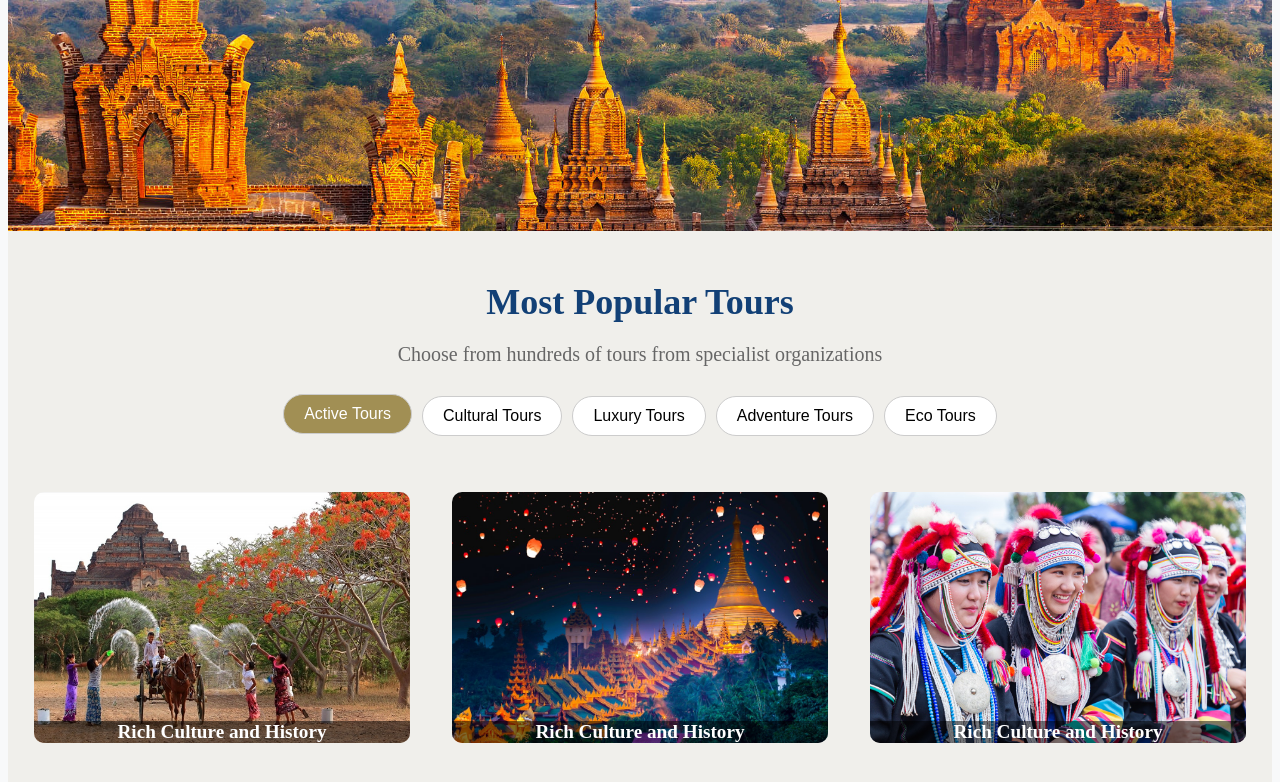
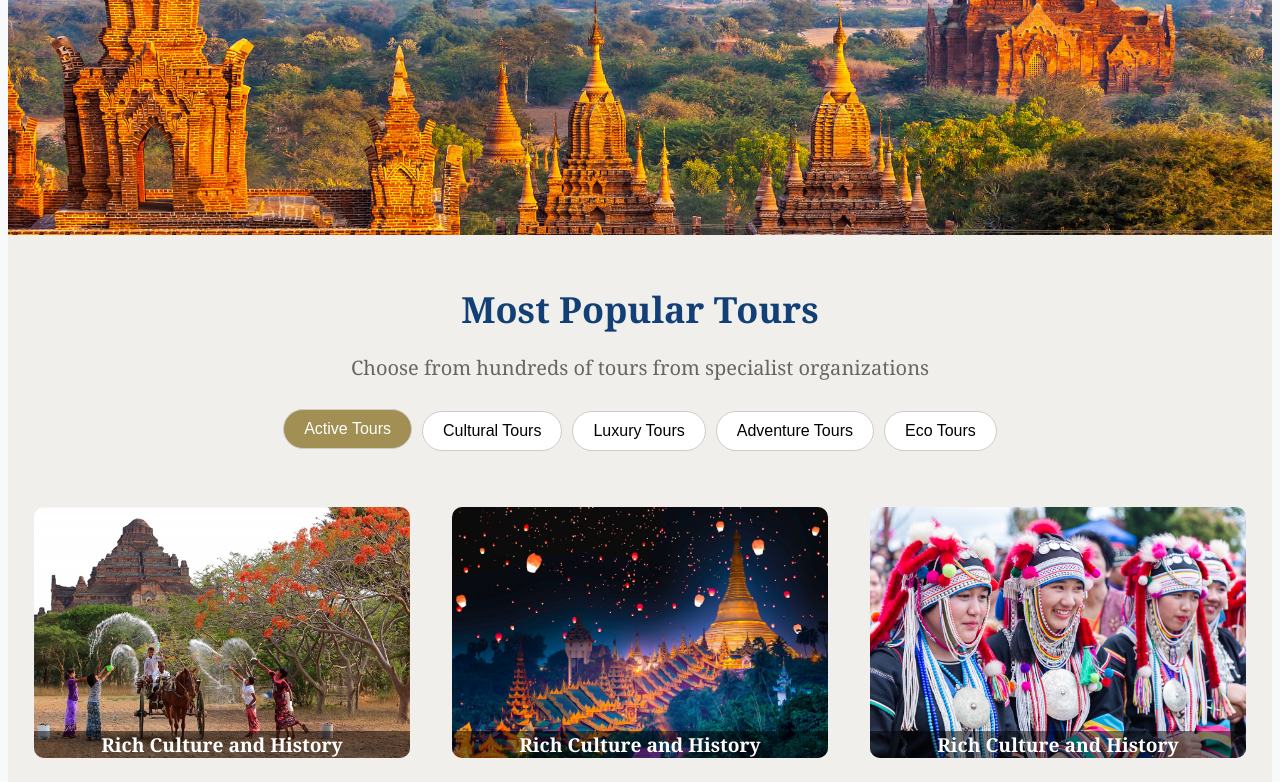
Before and after one commit to aaungdev/Tourist-Bureau, a plain HTML site: page index.html in a window 1280 px wide. Shown: the part 460-1242 px from the top of the page. Drawn offline with Linux system fonts and the light colour scheme.

Commit message:
update font

```diff
--- a/css/style.css
+++ b/css/style.css
@@ -1,5 +1,6 @@
 body {
   background-color: #f8f9fa;
+  font-family: Georgia, 'Times New Roman', Times, serif;
 }
 .header {
   display: flex;
```
